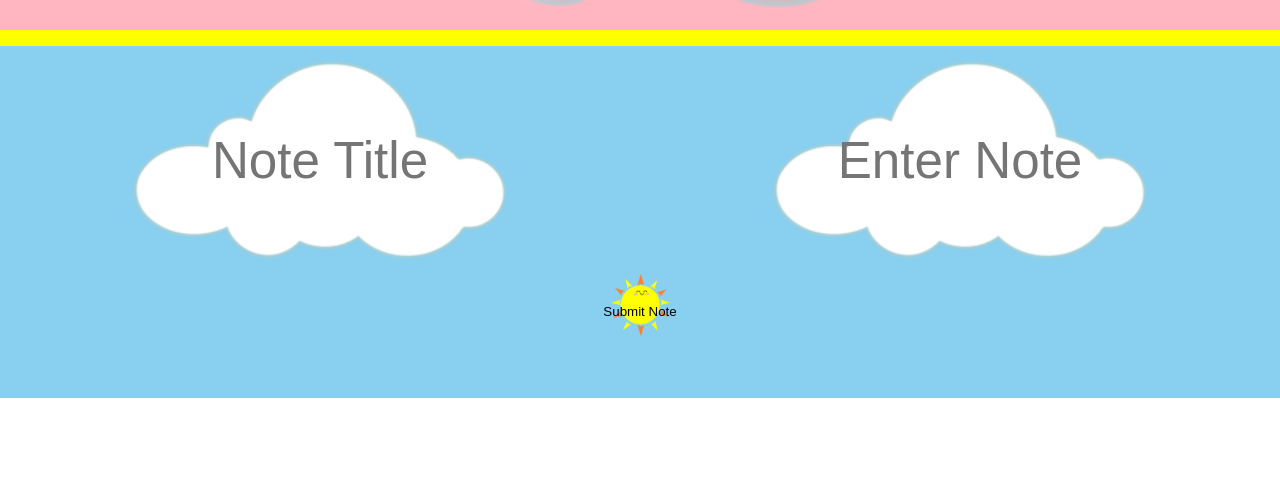
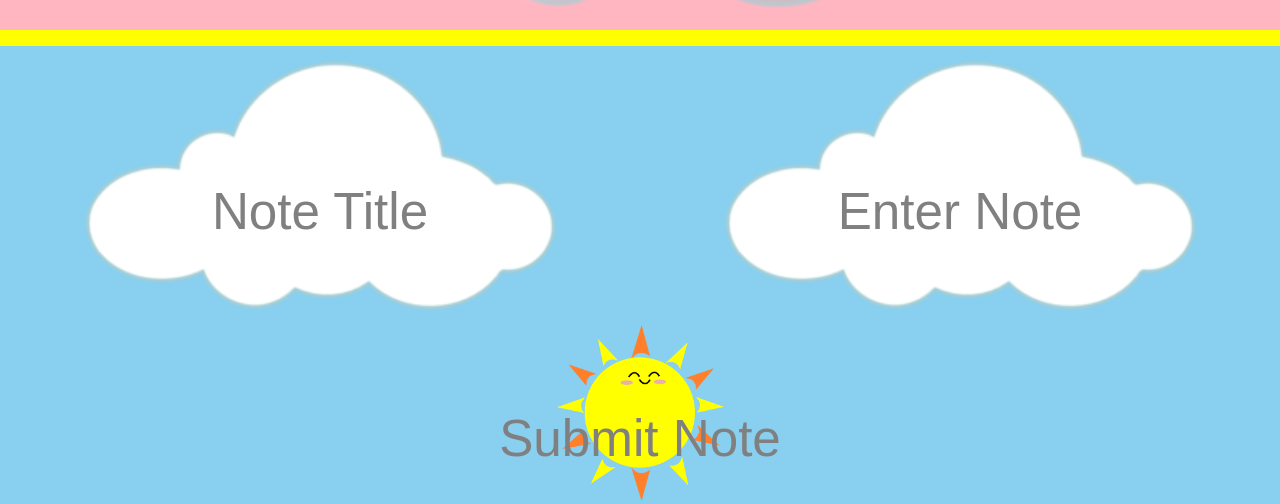
Before and after one commit to codefellows-javascript-401d17/24-component-composition, a React app: page / in a window 1280 px wide. Shown: the part 296-800 px from the top of the page. Built offline with nearby package versions, Linux system fonts and the light colour scheme; a web font is replaced by a local one.

Commit message:
finished form styling for now on to note

```diff
--- a/src/component/note-create-form/style/style.scss
+++ b/src/component/note-create-form/style/style.scss
@@ -15,4 +15,24 @@
 .button{
   margin-top: 1em;
   background: transparent;
+  font-size: 4vw;
+  color: 	#808080;
 }
+
+::-webkit-input-placeholder { /* WebKit, Blink, Edge */
+    color:    #808080;
+}
+:-moz-placeholder { /* Mozilla Firefox 4 to 18 */
+   color:    #808080;
+   opacity:  1;
+}
+::-moz-placeholder { /* Mozilla Firefox 19+ */
+   color:    #808080;
+   opacity:  1;
+}
+:-ms-input-placeholder { /* Internet Explorer 10-11 */
+   color:    #808080;
+}
+::-ms-input-placeholder { /* Microsoft Edge */
+   color:    #808080;
+}
--- a/src/style/base/base.scss
+++ b/src/style/base/base.scss
@@ -3,6 +3,8 @@
 input{
   border: none;
   background: transparent;
+  outline: none;
+
 }
 
 button{
@@ -18,5 +20,9 @@ html, body{
 }
 
 main{
-  height:22em;
+  height:auto;
 }
+
+section{
+  height:100%;
+}
--- a/src/style/layout/form.scss
+++ b/src/style/layout/form.scss
@@ -8,7 +8,7 @@ form{
 }
 
 input {
-  margin-top: 1em;
+  margin-top: 2em;
   margin-bottom: 1em;
   text-align: center;
   font-size: 4vw;
@@ -38,8 +38,8 @@ input {
   width:50%;
   height:100%;
   margin-top: 1em;
-  padding-top: 1em;
-  padding-bottom: 1em;
+  padding-top: 2em;
+  padding-bottom: 2em;
 }
 
 .button{
```
